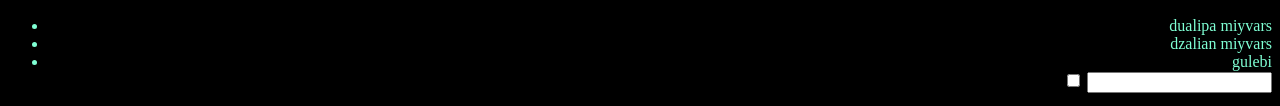
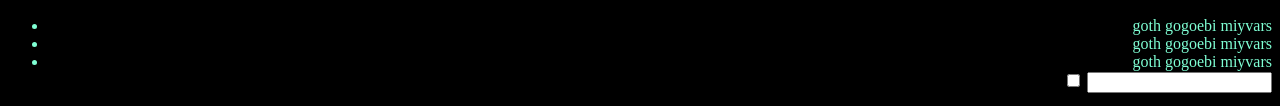
Before and after one commit to Eney997/basicresultsinhtmlafterknowinghtmlexistence, a plain HTML site: page index.html in a window 1280 px wide. Shown: the part 914-1020 px from the top of the page. Drawn offline with Linux system fonts and the light colour scheme.

Commit message:
second commit

```diff
--- a/index.html
+++ b/index.html
@@ -38,9 +38,9 @@
 
 <ul>
 
-    <li style="color: aquamarine;">dualipa miyvars</li>
-<li style="color:aquamarine">dzalian miyvars</li>
-<li style="color:aquamarine">gulebi</li>
+    <li style="color: aquamarine;">goth gogoebi miyvars</li>
+<li style="color:aquamarine">goth gogoebi miyvars</li>
+<li style="color:aquamarine">goth gogoebi miyvars</li>
 <input type="checkbox"/>
 <input type="email"/>
 </ul>
```
